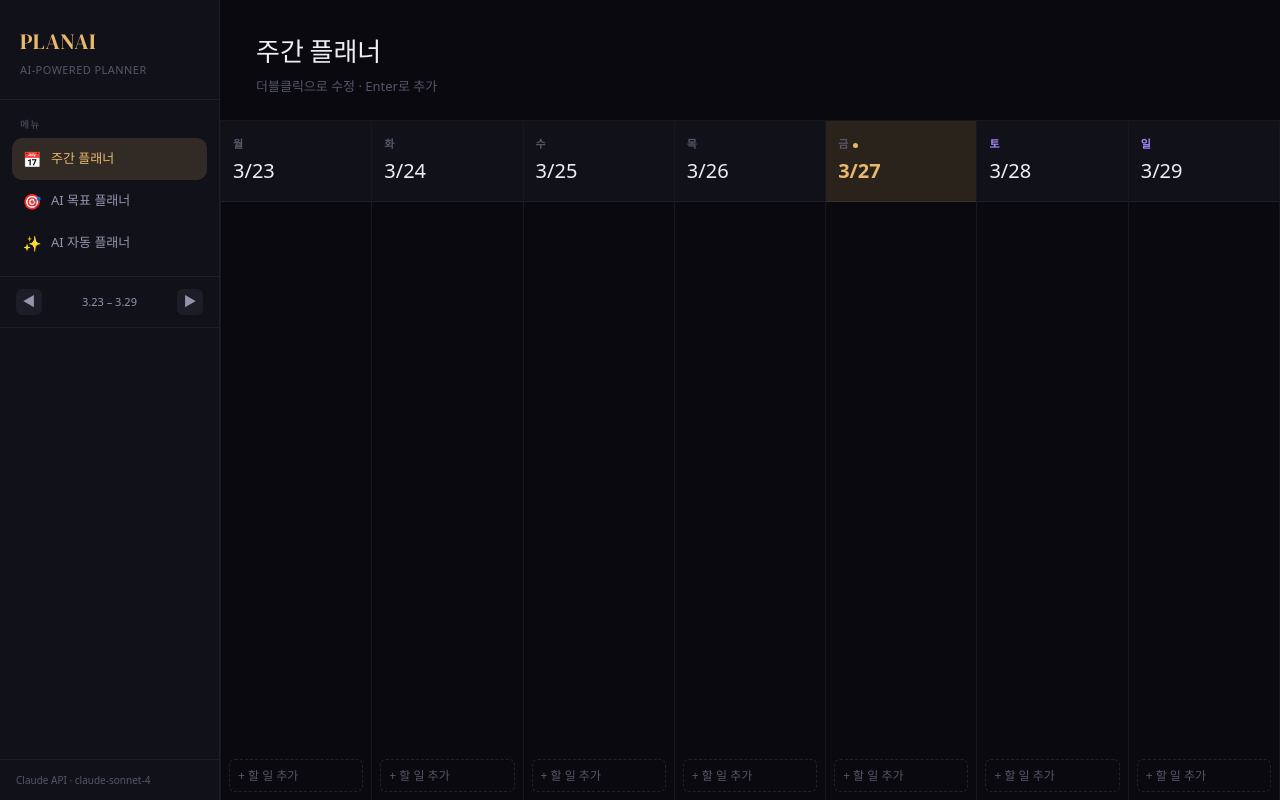
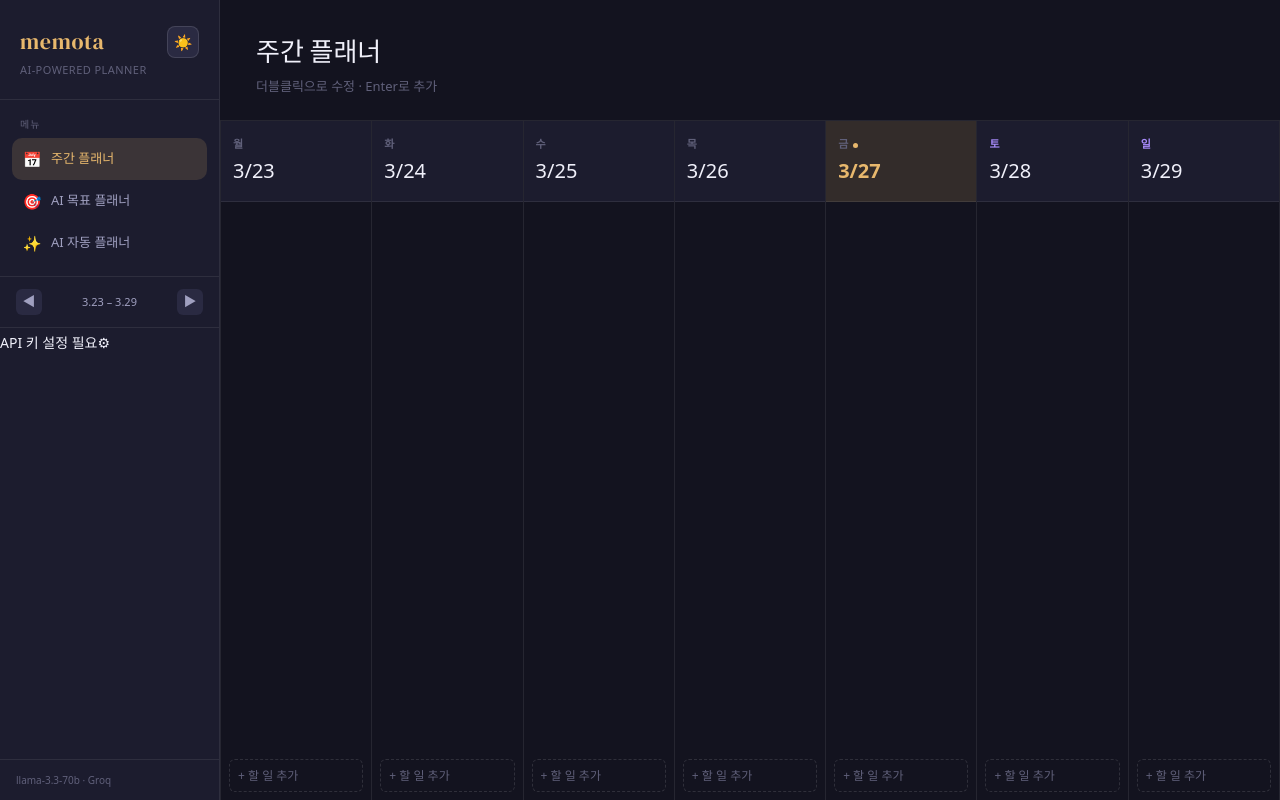
Before and after one commit to jsh0620/memota, a React (Vite) app: page / in a window 1280 px wide. Built offline with nearby package versions, Linux system fonts and the light colour scheme; a web font is replaced by a local one.

Commit message:
memota rename, theme toggle, better AI prompts

```diff
--- a/src/components/Sidebar.jsx
+++ b/src/components/Sidebar.jsx
@@ -1,6 +1,8 @@
-import React from 'react'
+import React, { useState, useEffect } from 'react'
 import { usePlanner } from '../context/PlannerContext'
 import { prevWeekKey, nextWeekKey, formatWeekRange } from '../utils/dateUtils'
+import { getStoredApiKey } from '../utils/claudeApi'
+import ApiKeyModal from './ApiKeyModal'
 
 const NAV = [
   { id: 'planner',  icon: '📅', label: '주간 플래너' },
@@ -12,8 +14,18 @@ export default function Sidebar() {
   const { state, dispatch } = usePlanner()
   const { ui, plans } = state
   const { view, weekKey } = ui
+  const [showModal, setShowModal] = useState(false)
+  const [theme, setTheme] = useState(() => localStorage.getItem('planai-theme') || 'dark')
 
-  // stats for current week
+  const hasKey = Boolean(getStoredApiKey())
+
+  useEffect(() => {
+    document.documentElement.setAttribute('data-theme', theme)
+    localStorage.setItem('planai-theme', theme)
+  }, [theme])
+
+  const toggleTheme = () => setTheme(t => t === 'dark' ? 'light' : 'dark')
+
   const wp = plans[weekKey] ?? {}
   const allTasks = Object.values(wp).flat()
   const total = allTasks.length
@@ -21,9 +33,15 @@ export default function Sidebar() {
   const pct   = total ? Math.round((done / total) * 100) : 0
 
   return (
+    <>
       <aside className="sidebar">
         <div className="sidebar-brand">
-        <div className="brand-name">PLANAI</div>
+          <div style={{ display:'flex', alignItems:'center', justifyContent:'space-between' }}>
+            <div className="brand-name">memota</div>
+            <button className="theme-toggle" onClick={toggleTheme} title="테마 변경">
+              {theme === 'dark' ? '☀️' : '🌙'}
+            </button>
+          </div>
           <div className="brand-sub">AI-POWERED PLANNER</div>
         </div>
 
@@ -44,15 +62,9 @@ export default function Sidebar() {
         {view === 'planner' && (
           <>
             <div className="week-stepper">
-            <button
-              className="week-arrow"
-              onClick={() => dispatch({ type: 'UI_WEEK', weekKey: prevWeekKey(weekKey) })}
-            >◀</button>
+              <button className="week-arrow" onClick={() => dispatch({ type: 'UI_WEEK', weekKey: prevWeekKey(weekKey) })}>◀</button>
               <div className="week-label">{formatWeekRange(weekKey)}</div>
-            <button
-              className="week-arrow"
-              onClick={() => dispatch({ type: 'UI_WEEK', weekKey: nextWeekKey(weekKey) })}
-            >▶</button>
+              <button className="week-arrow" onClick={() => dispatch({ type: 'UI_WEEK', weekKey: nextWeekKey(weekKey) })}>▶</button>
             </div>
 
             {total > 0 && (
@@ -70,7 +82,18 @@ export default function Sidebar() {
           </>
         )}
 
-      <div className="sidebar-footer">Claude API · claude-sonnet-4</div>
+        <div className="sidebar-api-section">
+          <button className="api-key-btn" onClick={() => setShowModal(true)}>
+            <span className={`api-key-dot ${hasKey ? 'connected' : 'disconnected'}`} />
+            <span>{hasKey ? 'API 키 연결됨' : 'API 키 설정 필요'}</span>
+            <span className="api-key-gear">⚙</span>
+          </button>
+        </div>
+
+        <div className="sidebar-footer">llama-3.3-70b · Groq</div>
       </aside>
+
+      {showModal && <ApiKeyModal onClose={() => setShowModal(false)} />}
+    </>
   )
 }
--- a/src/index.css
+++ b/src/index.css
@@ -2,22 +2,22 @@
 *, *::before, *::after { box-sizing: border-box; margin: 0; padding: 0; }
 
 :root {
-  /* Canvas */
-  --bg:        #09090f;
-  --bg-2:      #111119;
-  --bg-3:      #16161f;
-  --bg-4:      #1d1d28;
-  --bg-5:      #252535;
+  /* Canvas - 기존보다 밝게 조정 */
+  --bg:        #13131f;
+  --bg-2:      #1c1c2e;
+  --bg-3:      #222236;
+  --bg-4:      #2a2a42;
+  --bg-5:      #32324e;
 
   /* Borders */
-  --line:      rgba(255,255,255,0.06);
-  --line-2:    rgba(255,255,255,0.10);
-  --line-3:    rgba(255,255,255,0.16);
+  --line:      rgba(255,255,255,0.08);
+  --line-2:    rgba(255,255,255,0.12);
+  --line-3:    rgba(255,255,255,0.20);
 
   /* Text */
-  --tx:        #eeeef5;
-  --tx-2:      #9494ae;
-  --tx-3:      #56566a;
+  --tx:        #f0f0fa;
+  --tx-2:      #a0a0c0;
+  --tx-3:      #60607a;
 
   /* Accent — warm gold */
   --gold:      #e8b86d;
@@ -46,6 +46,35 @@
   /* Misc */
   --sidebar: 220px;
   --transition: 180ms cubic-bezier(.4,0,.2,1);
+}
+
+/* ─── 라이트모드 ─── */
+[data-theme="light"] {
+  --bg:        #f5f5fa;
+  --bg-2:      #ffffff;
+  --bg-3:      #eeeef6;
+  --bg-4:      #e5e5f0;
+  --bg-5:      #d8d8eb;
+
+  --line:      rgba(0,0,0,0.07);
+  --line-2:    rgba(0,0,0,0.11);
+  --line-3:    rgba(0,0,0,0.18);
+
+  --tx:        #1a1a2e;
+  --tx-2:      #4a4a6a;
+  --tx-3:      #8a8aaa;
+
+  --gold:      #c49a3c;
+  --gold-dim:  rgba(196,154,60,0.12);
+  --gold-glow: rgba(196,154,60,0.25);
+
+  --violet:    #7c5cbf;
+  --violet-dim:rgba(124,92,191,0.12);
+
+  --green:     #1a9e6a;
+  --green-dim: rgba(26,158,106,0.12);
+  --red:       #d94f4f;
+  --red-dim:   rgba(217,79,79,0.12);
 }
 
 html, body, #root {
@@ -595,3 +624,26 @@ textarea { resize: vertical; }
   .nav-btn { justify-content: center; }
   .planner-grid { grid-template-columns: repeat(2, 1fr); }
 }
+
+/* ─── 라이트모드 input/select 배경 ─── */
+[data-theme="light"] input,
+[data-theme="light"] textarea,
+[data-theme="light"] select {
+  background: var(--bg-3);
+  color: var(--tx);
+}
+
+/* ─── 테마 토글 버튼 ─── */
+.theme-toggle {
+  width: 32px; height: 32px;
+  display: flex; align-items: center; justify-content: center;
+  border-radius: 8px;
+  background: var(--bg-4);
+  border: 1px solid var(--line-2);
+  font-size: 15px;
+  color: var(--tx-2);
+  transition: all var(--transition);
+  cursor: pointer;
+  flex-shrink: 0;
+}
+.theme-toggle:hover { background: var(--bg-5); color: var(--tx); }
--- a/src/utils/claudeApi.js
+++ b/src/utils/claudeApi.js
@@ -47,7 +47,7 @@ async function ask(system, user) {
 
 /* ── ① 기간 목표 기반 계획 ── */
 export async function generateGoalPlan({ period, periodUnit, goal, details }) {
-  const system = `당신은 전문 라이프코치입니다. 사용자의 목표와 기간을 바탕으로 구체적이고 실행 가능한 주간 계획을 JSON으로 만들어주세요.
+  const system = `당신은 전문 라이프코치입니다. 사용자의 목표와 기간을 바탕으로 매우 구체적이고 실행 가능한 주간 계획을 JSON으로 만들어주세요.
 
 출력 형식 (순수 JSON, 코드블록 없음):
 {
@@ -57,7 +57,7 @@ export async function generateGoalPlan({ period, periodUnit, goal, details }) {
     {
       "weekNum": 1,
       "theme": "이번 주 핵심 테마 (15자 이내)",
-      "mon": ["할일 (20자 이내)", ...],
+      "mon": ["구체적인 할일", ...],
       "tue": [...], "wed": [...], "thu": [...],
       "fri": [...], "sat": [...], "sun": [...]
     }
@@ -65,7 +65,13 @@ export async function generateGoalPlan({ period, periodUnit, goal, details }) {
   "tips": ["실천 팁 3~4개"]
 }
 
-규칙: 각 요일 1~3개 항목, 항목은 구체적인 행동 단위, 주말은 복습/회고/휴식 위주`
+반드시 지켜야 할 규칙:
+- 모든 텍스트는 반드시 한국어로만 작성. 한자, 영어, 일본어 절대 사용 금지
+- 할일은 "~하기" 형태로 끝내기
+- 할일은 매우 구체적으로: 주제 + 세부내용 포함 (예: "파이썬 자료형-리스트/딕셔너리 실습하기", "토익 RC Part 7 지문 5개 풀기")
+- 사용자가 입력한 가용 시간을 반드시 반영해서 하루 학습량 조절
+- 각 요일 1~3개 항목, 주말은 복습/회고/실전 연습 위주
+- 주차가 지날수록 난이도와 양을 점진적으로 높이기`
 
   const user = `기간: ${period}${periodUnit}\n목표: ${goal}\n세부사항: ${details || '없음'}`
   return ask(system, user)
```
Lines whose indentation alone changed are shown as unchanged.
